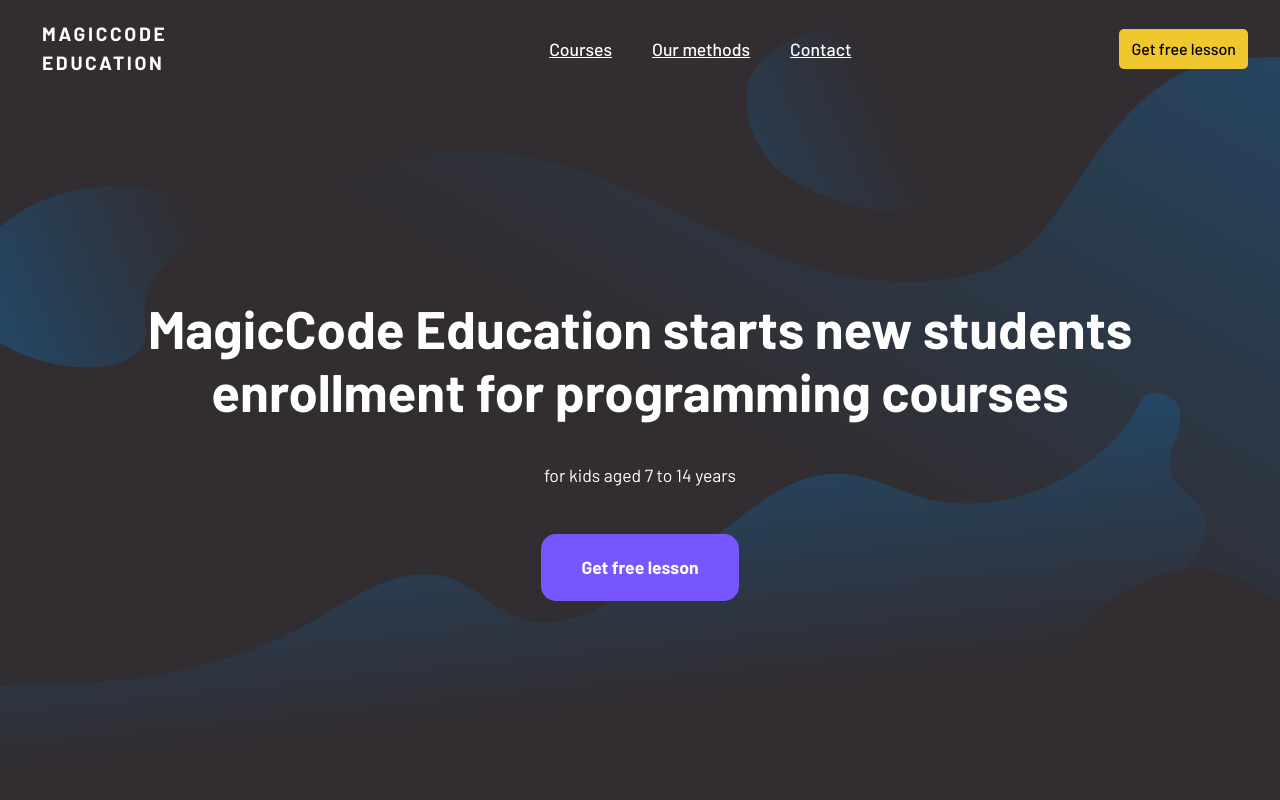
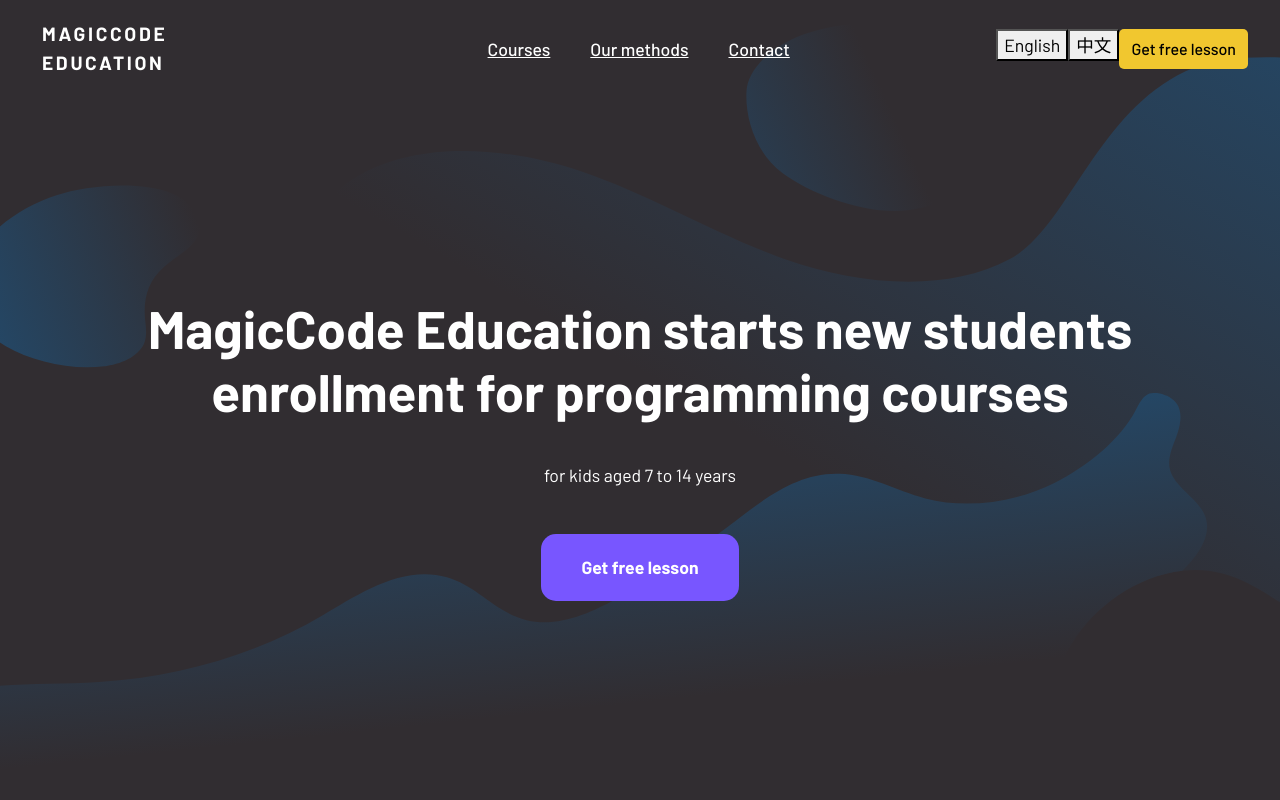
Before and after one commit to jjlovezz/magiccode, a React (Create React App) app: page / in a window 1280 px wide. Shown: the top 800 px of the page. Built offline with nearby package versions, Linux system fonts and the light colour scheme.

Commit message:
Support multi language

```diff
--- a/src/App.js
+++ b/src/App.js
@@ -10,6 +10,28 @@ import Home from './components/Home';
 import Aos from 'aos';
 import 'aos/dist/aos.css';
 import {BrowserRouter as Router, Routes, Route} from 'react-router-dom'
+// Support multi language
+import i18n from 'i18next';
+import { initReactI18next } from 'react-i18next';
+import { I18nextProvider } from 'react-i18next';
+import enTranslation from './locales/en.json';
+import zhTranslation from './locales/zh.json';
+
+i18n.use(initReactI18next).init({
+  resources: {
+    en: {
+      translation: enTranslation,
+    },
+    zh: {
+      translation: zhTranslation,
+    },
+  },
+  lng: 'en',
+  fallbackLng: 'en',
+  interpolation: {
+    escapeValue: false,
+  },
+});
 
 function App() {
   useEffect(() => {
@@ -21,6 +43,7 @@ Aos.init ({duration: 2000})
 
 
   return (
+    <I18nextProvider i18n={i18n}>
     <div className="App">
       <Router>
         <ScrollToTop>
@@ -34,6 +57,7 @@ Aos.init ({duration: 2000})
         </ScrollToTop>
       </Router>
     </div>
+    </I18nextProvider>
   );
 }
 
--- /dev/null
+++ b/src/LanguageSwitcher.js
@@ -0,0 +1,18 @@
+import { useTranslation } from 'react-i18next';
+
+function LanguageSwitcher() {
+  const { i18n } = useTranslation();
+
+  const handleLanguageChange = (language) => {
+    i18n.changeLanguage(language);
+  };
+
+  return (
+    <div>
+      <button onClick={() => handleLanguageChange('en')}>English</button>
+      <button onClick={() => handleLanguageChange('zh')}>中文</button>
+    </div>
+  );
+}
+
+export default LanguageSwitcher
--- a/src/components/Header.js
+++ b/src/components/Header.js
@@ -2,9 +2,11 @@ import React, {useState} from 'react'
 import {Container} from 'react-bootstrap';
 import Nav from './Nav.js';
 import FreeLesson from './FreeLesson';
+import { useTranslation } from 'react-i18next';
+
 function Header() {
     const [modalActive, setModalActive] = useState (false)
-
+    const { t } = useTranslation();
 
     return (
         <>
@@ -20,7 +22,7 @@ function Header() {
                                 <h1>MagicCode Education starts new students enrollment for programming courses</h1>
                             </div>
                             <div className='he-description'>
-                            <p>for kids aged 7 to 14 years</p>
+                            <p>{t('description')}</p>
                             </div>
                             <div className='he-button'>
                             <button className='bigBtn' onClick={() => setModalActive(true)}>Get free lesson</button>
--- a/src/components/Nav.js
+++ b/src/components/Nav.js
@@ -1,5 +1,6 @@
 import React, {useState} from 'react'
 import FreeLesson from './FreeLesson';
+import LanguageSwitcher from '../LanguageSwitcher';
 
 function Nav() {
     const [modalActive, setModalActive] = useState (false)
@@ -29,7 +30,7 @@ function Nav() {
                         <li><a href="#methods">Our methods</a></li>
                         <li><a href="#contact">Contact</a></li>
                     </ul>
-
+                    <LanguageSwitcher />
                 <div className='btnHead'>
                 <button className='smallBtn navBtn' onClick={() => setModalActive(true)}>Get free lesson</button></div>
                 </div>
--- /dev/null
+++ b/src/locales/en.json
@@ -0,0 +1,3 @@
+{
+    "description" : "for kids aged 7 to 14 years"
+}
--- /dev/null
+++ b/src/locales/zh.json
@@ -0,0 +1,3 @@
+{
+    "description" : "适合7到14岁的孩子"
+}
```
